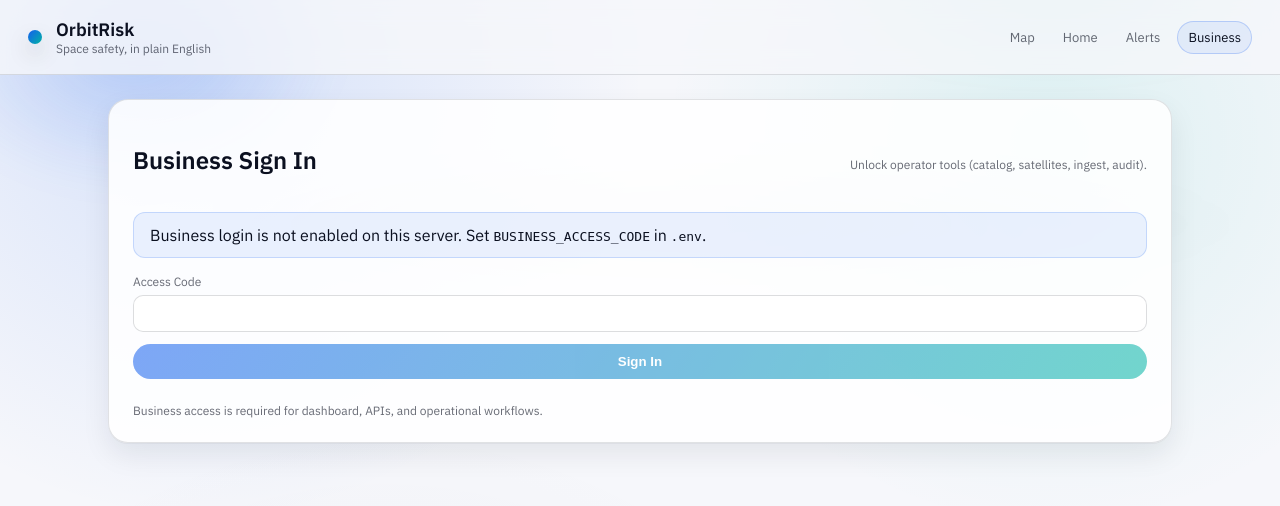
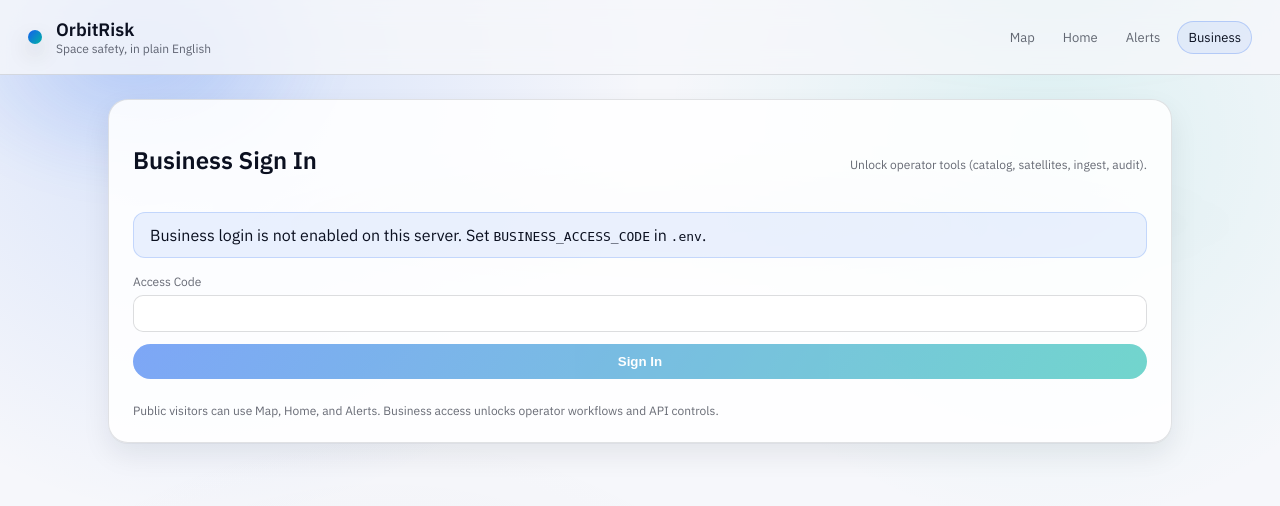
Before and after one commit to CEnnisgit/orbtrisk-cockpit, a FastAPI app: page /auth/login in a window 1280 px wide. Shown: the top 506 px of the page. Run offline with FastAPI, Linux system fonts and the light colour scheme.

Commit message:
Allow public map/basic UI access while keeping business controls gated

```diff
--- a/app/api/routes/solar.py
+++ b/app/api/routes/solar.py
@@ -2,9 +2,7 @@ import time
 from datetime import datetime, timezone
 from typing import Optional
 
-from fastapi import APIRouter, HTTPException, Request
-
-from app import auth
+from fastapi import APIRouter, HTTPException
 from app.services import spice_service, solar_small_bodies
 
 router = APIRouter()
@@ -26,12 +24,10 @@ def _cache_key(epoch: str, include_small_bodies: bool, category: Optional[str])
 
 @router.get("/solar/positions")
 def solar_positions(
-    request: Request,
     epoch: Optional[str] = None,
     include_small_bodies: bool = True,
     category: Optional[str] = None,
 ):
-    auth.require_business(request)
     if not epoch:
         epoch = datetime.now(timezone.utc).isoformat()
 
--- a/app/main.py
+++ b/app/main.py
@@ -66,6 +66,16 @@ async def add_template_globals(request: Request, call_next):
 
     allow_prefixes = ("/static",)
     allow_paths = {"/auth/login", "/auth/logout", "/healthz"}
+    public_ui_paths = {"/", "/dashboard", "/events-ui"}
+    public_ui_prefixes = ("/events-ui/",)
+    public_api_paths = {"/catalog/status", "/catalog/objects", "/solar/positions"}
+    business_ui_prefixes = (
+        "/satellites-ui",
+        "/ingest-ui",
+        "/catalog-ui",
+        "/audit-ui",
+        "/webhooks-ui",
+    )
 
     if request.state.is_business and settings.enforce_origin_check:
         if not security.is_same_origin(request):
@@ -78,17 +88,6 @@ async def add_template_globals(request: Request, call_next):
         return with_security_headers(await call_next(request))
 
     if not request.state.is_business:
-        # UI pages redirect to login; APIs return JSON 403.
-        html_prefixes = (
-            "/",
-            "/dashboard",
-            "/events-ui",
-            "/satellites-ui",
-            "/ingest-ui",
-            "/catalog-ui",
-            "/audit-ui",
-            "/webhooks-ui",
-        )
         docs_paths = {"/docs", "/redoc", "/openapi.json"}
 
         if path in docs_paths:
@@ -96,7 +95,13 @@ async def add_template_globals(request: Request, call_next):
                 JSONResponse(status_code=403, content={"detail": "Business access required"})
             )
 
-        if path == "/" or any(path.startswith(prefix) for prefix in html_prefixes if prefix != "/"):
+        if path in public_ui_paths or any(path.startswith(prefix) for prefix in public_ui_prefixes):
+            return with_security_headers(await call_next(request))
+
+        if path in public_api_paths:
+            return with_security_headers(await call_next(request))
+
+        if any(path == prefix or path.startswith(f"{prefix}/") for prefix in business_ui_prefixes):
             next_path = request.url.path
             if request.url.query:
                 next_path = f"{next_path}?{request.url.query}"
--- a/app/templates/globe.html
+++ b/app/templates/globe.html
@@ -115,7 +115,9 @@
             <button id="globeResetBtn" class="secondary" type="button">Reset View</button>
             <button id="globeZoomInBtn" class="secondary" type="button">Zoom In</button>
             <button id="globeZoomOutBtn" class="secondary" type="button">Zoom Out</button>
-            <button id="globeSyncBtn" class="secondary" type="button">Sync TLEs</button>
+            {% if request.state.is_business %}
+              <button id="globeSyncBtn" class="secondary" type="button">Sync TLEs</button>
+            {% endif %}
           </div>
 
           <div class="globe-toggles">
--- a/app/templates/login.html
+++ b/app/templates/login.html
@@ -26,7 +26,7 @@
   </form>
 
   <div class="panel-subsection">
-    <div class="panel-sub">Business access is required for dashboard, APIs, and operational workflows.</div>
+    <div class="panel-sub">Public visitors can use Map, Home, and Alerts. Business access unlocks operator workflows and API controls.</div>
   </div>
 </section>
 {% endblock %}
```
Also changed, not shown: app/api/routes/catalog.py (+22 -4 lines), tests/test_auth.py (+21 -0 lines).
